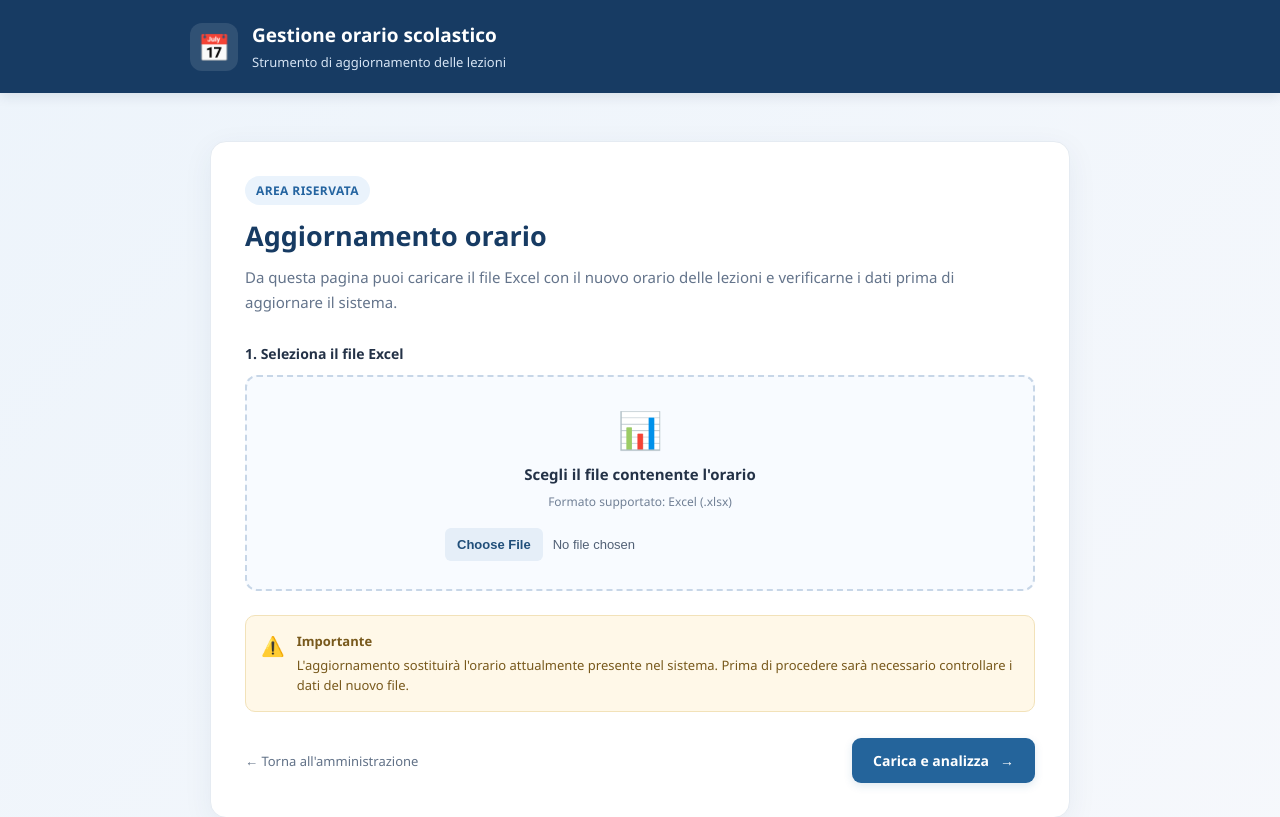
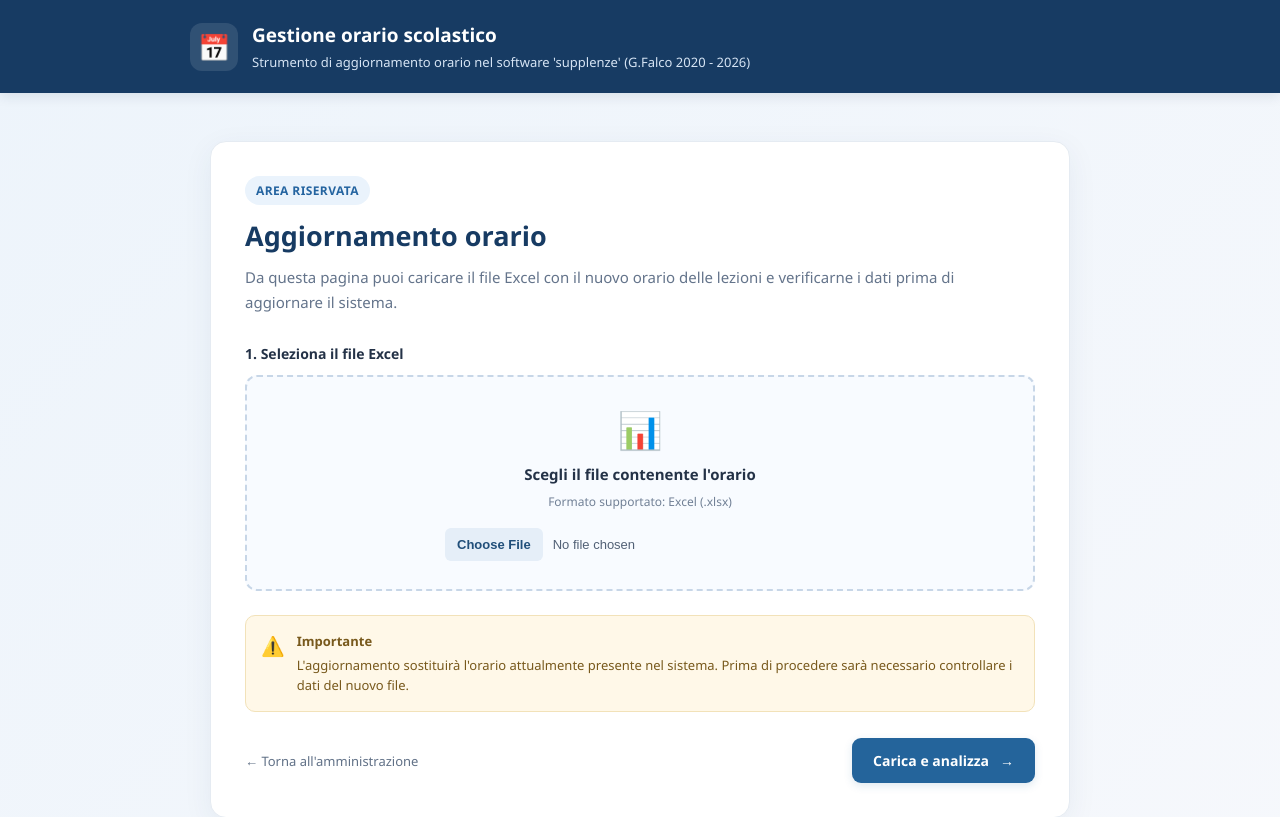
Before and after one commit to giuliofalco/orario_import, a Django app: page /importazione/ in a window 1280 px wide. Shown: the top 817 px of the page. Run offline with Django 5.2, Linux system fonts and the light colour scheme; the visitor is signed in with stand-in values (Sample User, id 1).

Commit message:
aggornamento scritte nel template

```diff
--- a/importazione/templates/importazione/carica_orario.html
+++ b/importazione/templates/importazione/carica_orario.html
@@ -274,7 +274,7 @@
             <div class="logo" aria-hidden="true">📅</div>
             <div>
                 <h1>Gestione orario scolastico</h1>
-                <p>Strumento di aggiornamento delle lezioni</p>
+                <p>Strumento di aggiornamento orario nel software 'supplenze' (G.Falco 2020 - 2026)</p>
             </div>
         </div>
     </header>
```
